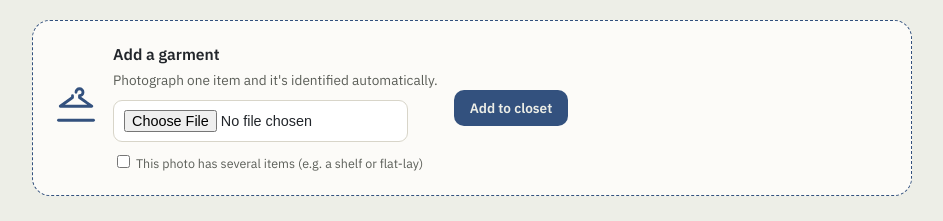
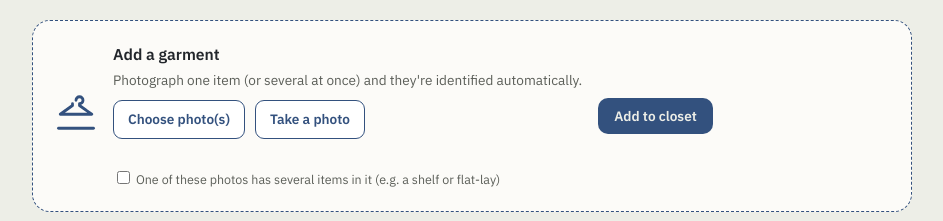
Before and after one commit to stanleykev7-rgb/wardrobe-app, a Flask app: template templates/index.html in a window 1280 px wide. Shown: the part 86-307 px from the top of the page, without its empty margins (168-1111 px from the left). Run offline with Flask 3, Linux system fonts and the light colour scheme; the template is opened without the code that fills it, so the values that code supplies are empty; the visitor is signed in with stand-in values (Sample User, id 1); parts of the project's set-up code (start-up, migrations or seed data) failed here and were passed over; some libraries are stand-ins or nearby versions.

Commit message:
Fix shared-photo delete bug, temp_c cast; add delete-profile, batch upload, camera capture

```diff
--- a/main.py
+++ b/main.py
@@ -1,4 +1,5 @@
 import os
+import sys
 import uuid
 from datetime import datetime, date
 
@@ -25,6 +26,21 @@ load_dotenv()
 app = Flask(__name__)
 app.secret_key = os.environ.get("FLASK_SECRET_KEY", "dev-secret-change-me")
 
+if app.secret_key == "dev-secret-change-me":
+    # See KNOWN_ISSUES.md #1's compounding finding: the session cookie
+    # storing profile_id is the only thing gating access to a profile's
+    # data. If it's signed with this hardcoded, publicly-visible string,
+    # anyone can forge a valid session cookie for any profile_id without
+    # ever going through /profiles/select. Printed to stderr (not raised)
+    # so an existing deployment that hasn't set this yet doesn't suddenly
+    # start refusing to boot - but it should be set for real use.
+    print(
+        "WARNING: FLASK_SECRET_KEY is not set - using an insecure default. "
+        "Session cookies (which gate access to profile data) can be forged. "
+        "Set FLASK_SECRET_KEY to a real random value in your deployment environment.",
+        file=sys.stderr,
+    )
+
 ALLOWED_EXTENSIONS = {"png", "jpg", "jpeg", "webp"}
 
 # Temp scratch space only - the real, persistent copy lives in R2.
@@ -41,7 +57,7 @@ VALID_GENDERS = ("men", "women", "unisex")
 # Routes reachable before a profile is selected - everything else redirects
 # to pick/create one first. keep-alive is excluded since it's hit by a
 # machine (GitHub Actions), not a browsing person.
-_PROFILE_EXEMPT_ENDPOINTS = {"profiles_list", "new_profile", "select_profile", "keep_alive", "static"}
+_PROFILE_EXEMPT_ENDPOINTS = {"profiles_list", "new_profile", "select_profile", "delete_profile_route", "keep_alive", "static"}
 
 
 @app.before_request
@@ -118,6 +134,44 @@ def new_profile():
 def select_profile(profile_id):
     session["profile_id"] = profile_id
     return redirect(url_for("index"))
+
+
+@app.route("/profiles/<profile_id>/delete", methods=["POST"])
+def delete_profile_route(profile_id):
+    """
+    Deletes a profile and cascades: every item it owns (via the existing
+    shared-photo-safe delete_item — see KNOWN_ISSUES.md #1a), every
+    outfit_history row, and every outfit_swipes row. This is an explicit,
+    user-confirmed destructive action (native confirm() dialog on the
+    delete button, per this app's established convention — see
+    UI_GUIDELINES.md) — deleting a profile intentionally deletes
+    everything that was only ever reachable through it, rather than
+    orphaning that data (see KNOWN_ISSUES.md #11).
+    """
+    for item in load_closet(profile_id):
+        delete_item(item["id"])
+
+    try:
+        storage_supabase.delete_history_for_profile(profile_id)
+    except Exception as e:
+        flash(f"Could not delete outfit history: {e}")
+
+    try:
+        storage_supabase.delete_swipes_for_profile(profile_id)
+    except Exception as e:
+        flash(f"Could not delete swipe data: {e}")
+
+    try:
+        storage_supabase.delete_profile_row(profile_id)
+    except Exception as e:
+        flash(f"Could not delete profile: {e}")
+        return redirect(url_for("profiles_list"))
+
+    if session.get("profile_id") == profile_id:
+        session.pop("profile_id", None)
+
+    flash("Profile deleted.")
+    return redirect(url_for("profiles_list"))
 
 
 @app.route("/profiles/switch")
@@ -203,41 +257,54 @@ def index():
 
 @app.route("/upload", methods=["POST"])
 def upload():
-    if "photo" not in request.files:
-        flash("No file part in the request.")
-        return redirect(url_for("index"))
-
-    file = request.files["photo"]
-    if file.filename == "":
+    # request.files.getlist("photo") returns every file submitted under
+    # that field name - normally just one, but the upload form now also
+    # supports selecting several photos at once (batch upload) and/or a
+    # separate camera-capture input, both sharing the same field name.
+    files = [f for f in request.files.getlist("photo") if f and f.filename]
+    if not files:
         flash("No file selected.")
         return redirect(url_for("index"))
 
-    if not allowed_file(file.filename):
-        flash("Unsupported file type. Use png, jpg, jpeg, or webp.")
-        return redirect(url_for("index"))
+    is_multi = request.form.get("multi") == "on"
+    all_saved_items = []
+    skipped = []  # [(filename, reason), ...] for photos that couldn't be processed at all
 
-    is_multi = request.form.get("multi") == "on"
+    for file in files:
+        if not allowed_file(file.filename):
+            skipped.append((file.filename, "unsupported file type"))
+            continue
 
-    item_id = uuid.uuid4().hex
-    raw_path = os.path.join(TMP_DIR, f"{item_id}_raw")
-    processed_path = os.path.join(TMP_DIR, f"{item_id}.jpg")
-    file.save(raw_path)
+        item_id = uuid.uuid4().hex
+        raw_path = os.path.join(TMP_DIR, f"{item_id}_raw")
+        processed_path = os.path.join(TMP_DIR, f"{item_id}.jpg")
+        file.save(raw_path)
 
-    # Resize/compress before it ever touches storage or the Groq API.
-    try:
-        process_image(raw_path, processed_path)
-    except Exception as e:
-        flash(f"Could not process image: {e}")
-        return redirect(url_for("index"))
-    finally:
-        if os.path.exists(raw_path):
-            os.remove(raw_path)
+        # Resize/compress before it ever touches storage or the Groq API.
+        try:
+            process_image(raw_path, processed_path)
+        except Exception as e:
+            skipped.append((file.filename, f"could not process image ({e})"))
+            if os.path.exists(raw_path):
+                os.remove(raw_path)
+            continue
+        finally:
+            if os.path.exists(raw_path):
+                os.remove(raw_path)
 
-    image_key = f"photos/{item_id}.jpg"
+        image_key = f"photos/{item_id}.jpg"
+        if is_multi:
+            saved_items, error = _process_multi_upload(item_id, processed_path, image_key)
+        else:
+            saved_items, error = _process_single_upload(item_id, processed_path, image_key)
 
-    if is_multi:
-        return _handle_multi_upload(item_id, processed_path, image_key)
-    return _handle_single_upload(item_id, processed_path, image_key)
+        if error:
+            skipped.append((file.filename, error))
+        else:
+            all_saved_items.extend(saved_items)
+
+    _flash_upload_summary(len(files), all_saved_items, skipped, is_multi)
+    return redirect(url_for("index"))
 
 
 def _upload_processed_photo(processed_path: str, image_key: str) -> str:
@@ -255,25 +322,27 @@ def _default_attrs() -> dict:
     return {"type": "Unclassified item", "color": "unknown", "zone": "top", "warmth": 5, "waterproof": False, "occasions": ["casual"]}
 
 
-def _handle_single_upload(item_id: str, processed_path: str, image_key: str):
+def _process_single_upload(item_id: str, processed_path: str, image_key: str):
+    """Classifies and saves ONE garment from ONE already-processed photo.
+    Returns (saved_items, error_or_None) - saved_items is a list of 0 or
+    1 item dicts (kept as a list so /upload can treat this and
+    _process_multi_upload's result uniformly when aggregating a batch)."""
     try:
         attrs = classify_garment(processed_path)
         needs_review = False
     except ClassificationFailed:
         attrs = _default_attrs()
         needs_review = True
-    except Exception as e:
-        flash(f"Unexpected error during classification: {e}")
+    except Exception:
         attrs = _default_attrs()
         needs_review = True
 
     try:
         image_url = _upload_processed_photo(processed_path, image_key)
     except Exception as e:
-        flash(f"Could not upload photo to storage: {e}")
         if os.path.exists(processed_path):
             os.remove(processed_path)
-        return redirect(url_for("index"))
+        return [], f"could not upload photo to storage ({e})"
 
     item = {
         "id": item_id,
@@ -291,15 +360,14 @@ def _handle_single_upload(item_id: str, processed_path: str, image_key: str):
         "added_at": datetime.utcnow().isoformat(),
     }
     save_item(item)
-
-    if needs_review:
-        flash("Auto-detection didn't work this time — this item was saved, please edit its details below.")
-    else:
-        flash(f"Added {item['color']} {item['type']} (warmth {item['warmth']}/10, zone: {item['zone']}).")
-    return redirect(url_for("index"))
+    return [item], None
 
 
-def _handle_multi_upload(item_id: str, processed_path: str, image_key: str):
+def _process_multi_upload(item_id: str, processed_path: str, image_key: str):
+    """Same idea as _process_single_upload, but for a photo expected to
+    contain SEVERAL garments (classify_garments_multi) - see
+    DECISIONS.md ADR-007 for why all detected items share one photo.
+    Returns (saved_items, error_or_None)."""
     try:
         detected = classify_garments_multi(processed_path)
         needs_review = False
@@ -309,20 +377,18 @@ def _handle_multi_upload(item_id: str, processed_path: str, image_key: str):
         # the photo itself is never lost.
         detected = [_default_attrs()]
         needs_review = True
-    except Exception as e:
-        flash(f"Unexpected error during classification: {e}")
+    except Exception:
         detected = [_default_attrs()]
         needs_review = True
 
     try:
         image_url = _upload_processed_photo(processed_path, image_key)
     except Exception as e:
-        flash(f"Could not upload photo to storage: {e}")
         if os.path.exists(processed_path):
             os.remove(processed_path)
-        return redirect(url_for("index"))
+        return [], f"could not upload photo to storage ({e})"
 
-    added_count = 0
+    saved_items = []
     for i, attrs in enumerate(detected):
         # All detected garments share the same source photo - we can't
         # crop individual items out without real image segmentation, so
@@ -343,13 +409,48 @@ def _handle_multi_upload(item_id: str, processed_path: str, image_key: str):
             "added_at": datetime.utcnow().isoformat(),
         }
         save_item(item)
-        added_count += 1
+        saved_items.append(item)
+    return saved_items, None
 
-    if needs_review:
-        flash("Couldn't automatically split up that photo — saved it as one item, please edit its details below.")
-    else:
-        flash(f"Added {added_count} item{'s' if added_count != 1 else ''} from that photo — they all share the same picture since it wasn't taken one-per-item.")
-    return redirect(url_for("index"))
+
+def _flash_upload_summary(file_count: int, saved_items: list, skipped: list, is_multi: bool) -> None:
+    """Builds the flash message(s) for a batch upload of 1+ photos.
+    Preserves the original, specific single-photo wording for the most
+    common case (exactly one photo, nothing skipped) rather than always
+    showing a generic aggregate message."""
+    added_count = len(saved_items)
+    needs_review_count = sum(1 for i in saved_items if i["needs_review"])
+
+    if added_count == 0:
+        if file_count == 1 and skipped:
+            filename, reason = skipped[0]
+            flash(f"Could not process {filename}: {reason}")
+        else:
+            flash(f"Could not process any of the {file_count} photo{'s' if file_count != 1 else ''}.")
+        for filename, reason in skipped[:3]:
+            flash(f"{filename}: {reason}")
+        return
+
+    if file_count == 1 and not skipped:
+        if needs_review_count and is_multi:
+            flash("Couldn't automatically split up that photo — saved it as one item, please edit its details below.")
+        elif needs_review_count:
+            flash("Auto-detection didn't work this time — this item was saved, please edit its details below.")
+        elif is_multi and added_count > 1:
+            flash(f"Added {added_count} items from that photo — they all share the same picture since it wasn't taken one-per-item.")
+        else:
+            item = saved_items[0]
+            flash(f"Added {item['color']} {item['type']} (warmth {item['warmth']}/10, zone: {item['zone']}).")
+        return
+
+    parts = [f"Added {added_count} item{'s' if added_count != 1 else ''} from {file_count} photo{'s' if file_count != 1 else ''}"]
+    if needs_review_count:
+        parts.append(f"({needs_review_count} need review)")
+    flash(" ".join(parts) + ".")
+    if skipped:
+        flash(f"{len(skipped)} photo{'s' if len(skipped) != 1 else ''} could not be processed.")
+        for filename, reason in skipped[:3]:
+            flash(f"{filename}: {reason}")
 
 
 @app.route("/item/<item_id>/edit", methods=["POST"])
@@ -436,6 +537,7 @@ def suggest():
 @app.route("/log-outfit", methods=["POST"])
 def log_outfit_route():
     target_warmth_raw = request.form.get("target_warmth")
+    temp_c_raw = request.form.get("temp_c")
     entry = {
         "log_date": date.today().isoformat(),
         "profile_id": current_profile_id(),
@@ -445,7 +547,10 @@ def log_outfit_route():
         "feet_id": request.form.get("feet_id") or None,
         "head_id": request.form.get("head_id") or None,
         "reasoning": request.form.get("reasoning") or None,
-        "temp_c": request.form.get("temp_c") or None,
+        # KNOWN_ISSUES.md #1b: this was previously stored as an uncast
+        # form string into a numeric Postgres column - target_warmth
+        # (below) was already correctly cast, temp_c was simply missed.
+        "temp_c": float(temp_c_raw) if temp_c_raw else None,
         "condition": request.form.get("condition") or None,
         "target_warmth": int(target_warmth_raw) if target_warmth_raw else None,
     }
--- a/templates/base.html
+++ b/templates/base.html
@@ -204,6 +204,20 @@
     .upload-text h3 { margin: 0 0 3px; font-size: 0.98rem; font-weight: 600; }
     .upload-text p { margin: 0 0 10px; color: var(--ink-soft); font-size: 0.85rem; }
     .multi-upload-check { display: block; margin-top: 10px; font-size: 0.78rem; color: var(--ink-soft); }
+
+    .upload-input-row { display: flex; gap: 10px; flex-wrap: wrap; margin-bottom: 6px; }
+    .upload-choice-btn {
+      display: inline-flex; align-items: center; gap: 6px; cursor: pointer;
+      padding: 8px 14px; border-radius: 9px; border: 1px solid var(--indigo);
+      color: var(--indigo); background: var(--card); font-size: 0.85rem; font-weight: 600;
+      font-family: 'IBM Plex Sans', sans-serif;
+    }
+    .upload-choice-btn:hover { background: var(--indigo-tint); }
+    .upload-choice-btn input[type=file] {
+      position: absolute; width: 1px; height: 1px; padding: 0; margin: -1px;
+      overflow: hidden; clip: rect(0,0,0,0); white-space: nowrap; border: 0;
+    }
+    .upload-file-list { margin: 0 0 4px; font-size: 0.78rem; color: var(--ink-soft); min-height: 1em; }
 
     button, input[type=submit] {
       font-family: 'IBM Plex Sans', sans-serif; font-weight: 600; font-size: 0.85rem;
--- a/templates/index.html
+++ b/templates/index.html
@@ -2,21 +2,51 @@
 {% block title %}My Closet{% endblock %}
 {% block content %}
 
-  <form class="upload show-loading-form" data-loading-message="Uploading photo and identifying the garment…" action="{{ url_for('upload') }}" method="post" enctype="multipart/form-data">
+  <form class="upload show-loading-form" data-loading-message="Uploading photo(s) and identifying garments…" action="{{ url_for('upload') }}" method="post" enctype="multipart/form-data">
     <svg width="42" height="42" viewBox="0 0 24 24" fill="none" stroke="var(--indigo)" stroke-width="1.6">
       <path d="M12 3a2 2 0 1 1 2 2v1l7 5H3l7-5V5" stroke-linecap="round" stroke-linejoin="round"/>
       <path d="M2 19h20" stroke-linecap="round"/>
     </svg>
     <div class="upload-text">
       <h3>Add a garment</h3>
-      <p>Photograph one item and it's identified automatically.</p>
-      <input type="file" name="photo" accept="image/*" required>
+      <p>Photograph one item (or several at once) and they're identified automatically.</p>
+      <div class="upload-input-row">
+        <label class="upload-choice-btn">
+          Choose photo(s)
+          <input type="file" name="photo" accept="image/*" multiple onchange="updateUploadFileList(this)">
+        </label>
+        <label class="upload-choice-btn">
+          Take a photo
+          <input type="file" name="photo" accept="image/*" capture="environment" onchange="updateUploadFileList(this)">
+        </label>
+      </div>
+      <p class="upload-file-list" id="upload-file-list"></p>
       <label class="multi-upload-check">
-        <input type="checkbox" name="multi"> This photo has several items (e.g. a shelf or flat-lay)
+        <input type="checkbox" name="multi"> One of these photos has several items in it (e.g. a shelf or flat-lay)
       </label>
     </div>
     <input type="submit" value="Add to closet">
   </form>
+
+  <script>
+    function updateUploadFileList(changedInput) {
+      var inputs = document.querySelectorAll('.upload-choice-btn input[type=file]');
+      var names = [];
+      inputs.forEach(function (input) {
+        for (var i = 0; i < input.files.length; i++) {
+          names.push(input.files[i].name);
+        }
+      });
+      var el = document.getElementById('upload-file-list');
+      if (names.length === 0) {
+        el.textContent = '';
+      } else if (names.length <= 3) {
+        el.textContent = names.join(', ');
+      } else {
+        el.textContent = names.length + ' photos selected';
+      }
+    }
+  </script>
 
   <h2 class="section-title">Your closet · {{ closet_count }} item{{ 's' if closet_count != 1 }}</h2>
 
```
Also changed, not shown: closet_store.py (+8 -1 lines), storage_supabase.py (+30 -0 lines), templates/profiles.html (+13 -0 lines).
